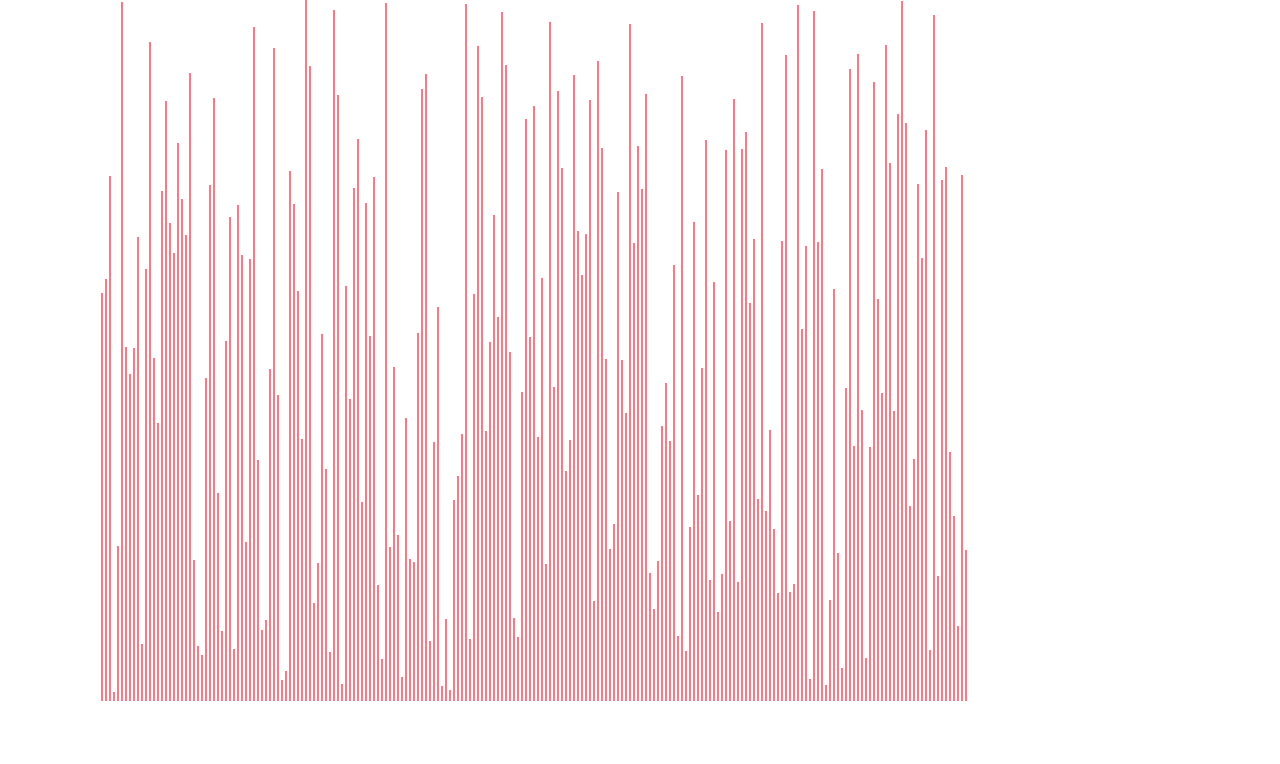
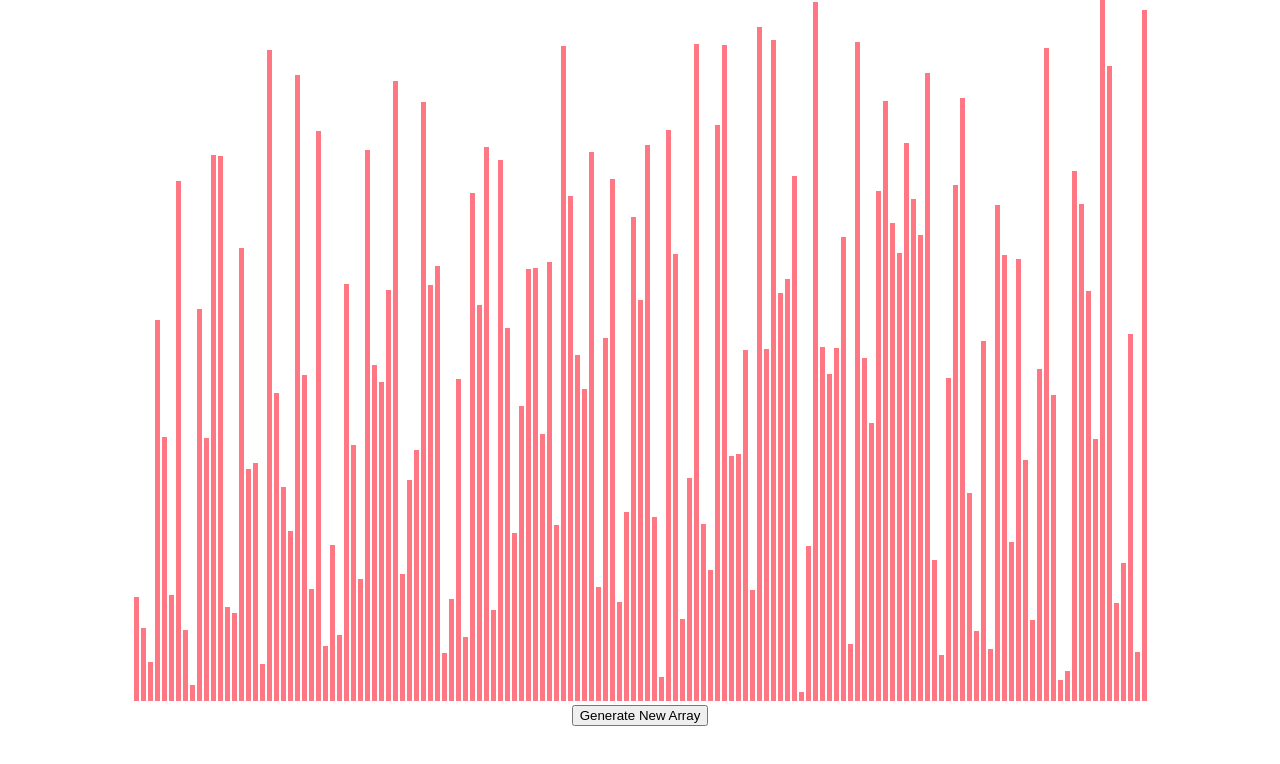
Before and after one commit to CiroWen/Sorting-Visualizer, a React (Create React App) app: page / in a window 1280 px wide. Shown: the top 764 px of the page. Built offline with nearby package versions, Linux system fonts and the light colour scheme.

Commit message:
format and css update

```diff
--- a/src/SourtingVisualizer/SortingVisualizer.css
+++ b/src/SourtingVisualizer/SortingVisualizer.css
@@ -1,14 +1,18 @@
-.array-container{
-    /* background-color: aqua; */
-    position: absolute;
-    left: 100px;
-
+.array-container {
+  /* background-color: aqua; */
+  /* position: absolute;  */
+  left: 30px;
 }
 
-.array-bar{
-    width: 2px;
-    background-color: #ff7782;
-    display: inline-block;
-    margin: 0 1px;
-    /* position: absolute; */
+.array-bar {
+  width: 5px;
+  background-color: #ff7782;
+  display: inline-block;
+  margin: 0 1px;
+  /* position: absolute; */
 }
+
+.btn-new {
+  display: block;
+  margin: 0 auto; /*center*/
+}
--- a/src/SourtingVisualizer/SortingVisualizer.jsx
+++ b/src/SourtingVisualizer/SortingVisualizer.jsx
@@ -23,7 +23,7 @@ export default class SortingVisualizer extends React.Component {
    */
   resetArray() {
     const array = [];
-    for (let i = 0; i < 260; i++) {
+    for (let i = 0; i < 160; i++) {
       let rnd = randomIntFromInterval(5, 700);
       if (!array.includes(rnd)) array.push(rnd);
     }
@@ -39,6 +39,7 @@ export default class SortingVisualizer extends React.Component {
             {/* {value} */}
           </div>
         ))}
+        <button className="btn-new">Generate New Array</button>
       </div>
     );
   }
```
